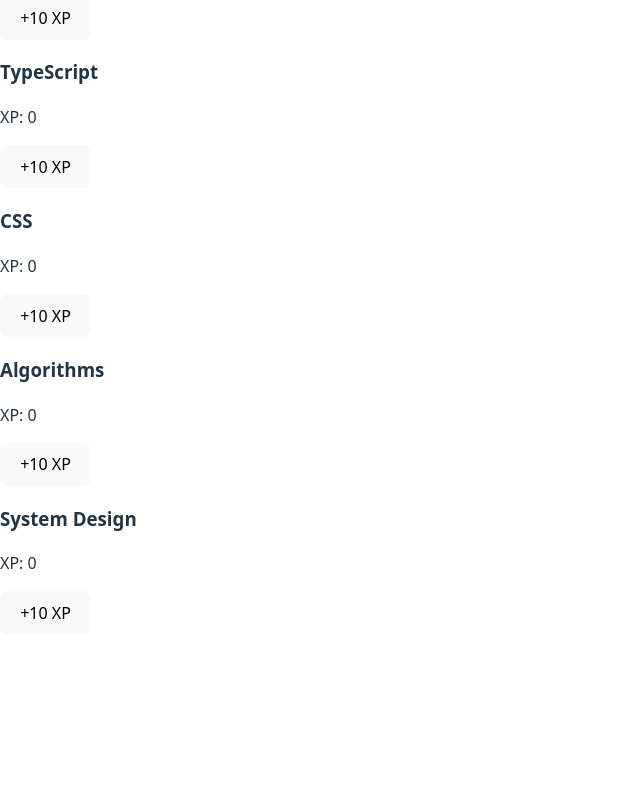
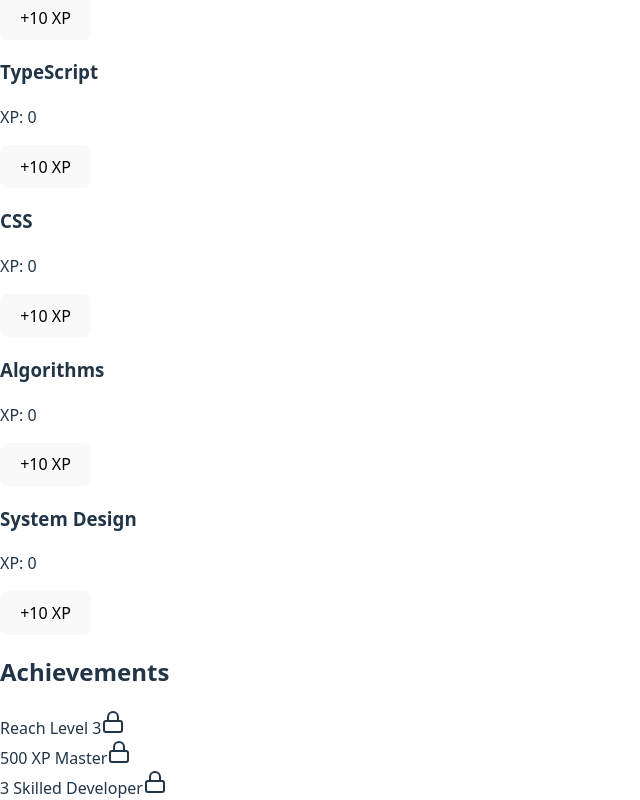
Before and after one commit to JahanzaibJameel/dev-rpg-level-system, a React (Vite) app: page / in a window 1280 px wide. Shown: the part 339-1139 px from the top of the page, without its empty margins (0-640 px from the left). Before the commit the page ends 974 px from the top, so only its background shows below. Built offline with nearby package versions, Linux system fonts and the light colour scheme.

Commit message:
feat: achievement unlock system

```diff
--- a/package.json
+++ b/package.json
@@ -12,6 +12,7 @@
   "dependencies": {
     "autoprefixer": "^10.4.27",
     "framer-motion": "^12.34.3",
+    "lucide-react": "^0.575.0",
     "postcss": "^8.5.6",
     "react": "^19.2.0",
     "react-dom": "^19.2.0",
--- a/src/App.tsx
+++ b/src/App.tsx
@@ -1,11 +1,26 @@
+import { useMemo } from 'react';
+import { motion } from 'framer-motion';
 import { useDevStore } from './store/devStore';
 import { calculateLevel, getProgressPercentage } from './utils/level';
 import SkillCard from './components/SkillCard';
+import AchievementCard from './components/AchievementCard';
 
 function App() {
   const { totalXP, skills } = useDevStore();
   const level = calculateLevel(totalXP);
   const progress = getProgressPercentage(totalXP);
+
+  // Achievements computed via useMemo
+  const achievements = useMemo(() => {
+    const level3 = level >= 3;
+    const xp500 = totalXP >= 500;
+    const threeSkilled = skills.filter(s => s.xp >= 100).length >= 3;
+    return [
+      { title: 'Reach Level 3', unlocked: level3 },
+      { title: '500 XP Master', unlocked: xp500 },
+      { title: '3 Skilled Developer', unlocked: threeSkilled },
+    ];
+  }, [level, totalXP, skills]);
 
   return (
     <div className="min-h-screen bg-gradient-to-br from-gray-900 to-gray-800 text-white p-8">
@@ -23,13 +38,26 @@ function App() {
         </div>
       </header>
 
-      <main>
+      <main className="space-y-12">
+        {/* Skills Section */}
+        <section>
           <h2 className="text-2xl font-semibold mb-4">Skills</h2>
           <div className="grid grid-cols-1 md:grid-cols-2 lg:grid-cols-3 gap-6">
             {skills.map((skill) => (
               <SkillCard key={skill.name} skill={skill} />
             ))}
           </div>
+        </section>
+
+        {/* Achievements Section */}
+        <section>
+          <h2 className="text-2xl font-semibold mb-4">Achievements</h2>
+          <div className="grid grid-cols-1 md:grid-cols-2 lg:grid-cols-3 gap-4">
+            {achievements.map((ach) => (
+              <AchievementCard key={ach.title} title={ach.title} unlocked={ach.unlocked} />
+            ))}
+          </div>
+        </section>
       </main>
     </div>
   );
--- a/src/components/AchievementCard.tsx
+++ b/src/components/AchievementCard.tsx
@@ -0,0 +1,27 @@
+import { motion } from 'framer-motion';
+import { Lock, CheckCircle } from 'lucide-react'; // We'll need to install lucide-react or use simple emoji
+
+interface AchievementCardProps {
+  title: string;
+  unlocked: boolean;
+}
+
+export default function AchievementCard({ title, unlocked }: AchievementCardProps) {
+  return (
+    <motion.div
+      initial={{ opacity: 0, y: 20 }}
+      animate={{ opacity: 1, y: 0 }}
+      transition={{ duration: 0.3 }}
+      className={`bg-white/5 backdrop-blur-xl border rounded-2xl p-6 flex items-center justify-between ${
+        unlocked ? 'border-green-500' : 'border-white/10'
+      }`}
+    >
+      <span className="text-lg font-medium">{title}</span>
+      {unlocked ? (
+        <CheckCircle className="w-6 h-6 text-green-500" />
+      ) : (
+        <Lock className="w-6 h-6 text-gray-500" />
+      )}
+    </motion.div>
+  );
+}
```
Also changed, not shown: 1 other file (tests, documents, lock files or other folders). Lines whose indentation alone changed are shown as unchanged.
